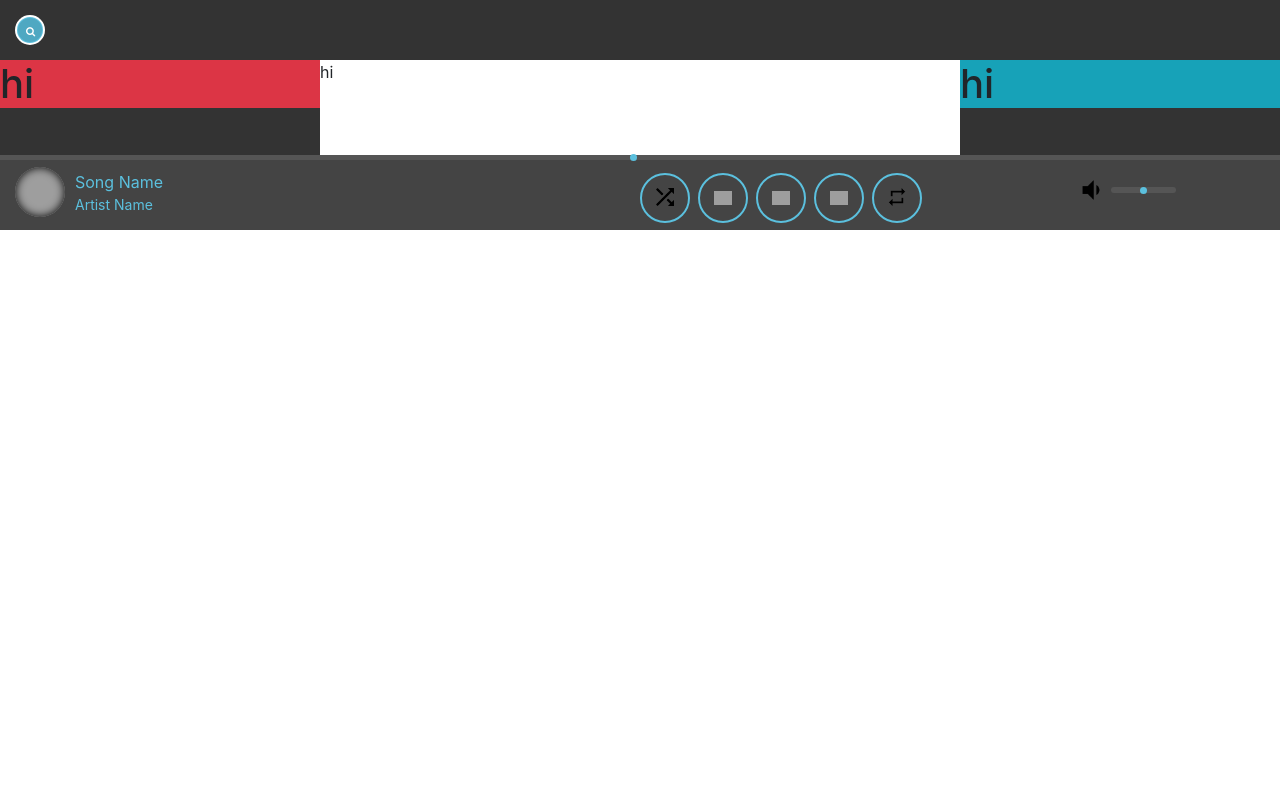
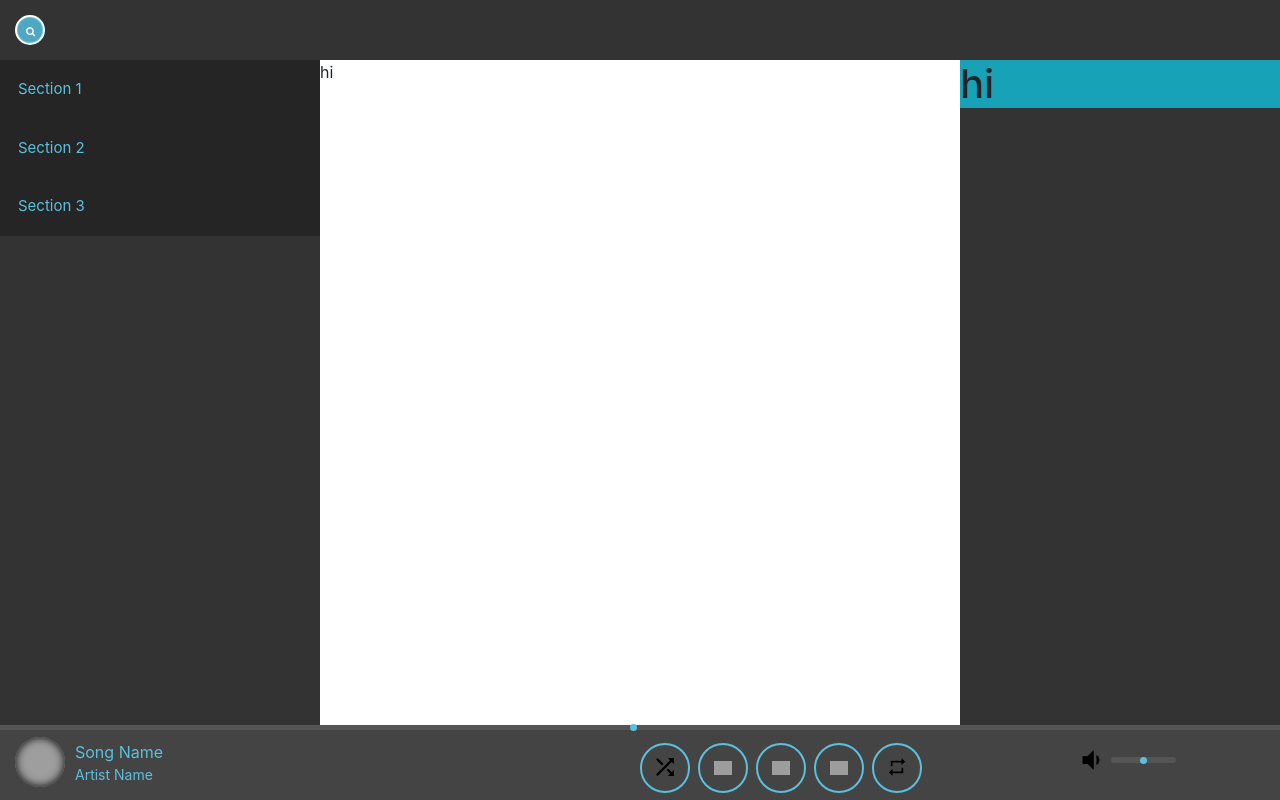
Before and after one commit to amir78729/vue-music-player, a Vue app: page / in a window 1280 px wide. Built offline with nearby package versions, Linux system fonts and the light colour scheme; grey boxes are pictures that could not be loaded.

Commit message:
left panel added

```diff
--- a/src/App.vue
+++ b/src/App.vue
@@ -44,7 +44,7 @@
 
   .side {
     background-color: #333333;
-    height: 100px;
+    height: calc(100vh - 130px);
     /*display: flex;*/
     margin: 0;
     padding: 0;
@@ -52,12 +52,13 @@
   #east {
     float: right;
     /*display: flex;*/
-
+    /*height: 100%;*/
     margin: 0;
     padding: 0;
   }
   #west {
     float: left;
+
     /*display: flex;*/
     margin: 0;
     padding: 0;
--- a/src/components/LeftPanel.vue
+++ b/src/components/LeftPanel.vue
@@ -1,3 +1,60 @@
 <template>
-  <div class="bg-danger"><h1>hi</h1></div>
+  <div style="overflow: auto;">
+    <button class="btn accordion">Section 1</button>
+    <div class="panel">
+      <p>Lorem ipsum dolor sit amet, consectetur adipisicing elit, sed do eiusmod tempor incididunt ut labore et dolore magna aliqua. Ut enim ad minim veniam, quis nostrud exercitation ullamco laboris nisi ut aliquip ex ea commodo consequat.</p>
+    </div>
+
+    <button class="btn accordion">Section 2</button>
+    <div class="panel">
+      <p>Lorem ipsum dolor sit amet, consectetur adipisicing elit, sed do eiusmod tempor incididunt ut labore et dolore magna aliqua. Ut enim ad minim veniam, quis nostrud exercitation ullamco laboris nisi ut aliquip ex ea commodo consequat.</p>
+    </div>
+
+    <button class="btn accordion">Section 3</button>
+    <div class="panel">
+      <p>Lorem ipsum dolor sit amet, consectetur adipisicing elit, sed do eiusmod tempor incididunt ut labore et dolore magna aliqua. Ut enim ad minim veniam, quis nostrud exercitation ullamco laboris nisi ut aliquip ex ea commodo consequat.</p>
+    </div>
+  </div>
 </template>
+
+<script>
+
+</script>
+
+<style>
+  .accordion {
+    background-color: #252525;
+    color: #5bc0de;
+    cursor: pointer;
+    padding: 18px;
+    width: 100%;
+    border: none;
+    text-align: left;
+    outline: none;
+    font-size: 15px;
+    transition: all .4s;
+    border-radius: 0;
+    box-shadow: 0 0 0px 0px #5bc0de inset;
+
+  }
+
+  .active, .accordion:hover {
+    background-color: #232323;
+    color: #5bc0de;
+    transition: all .4s;
+
+  }
+
+  .accordion:focus{
+    border: none;
+    outline: none;
+    box-shadow: 0 0 0px 1px #5bc0de inset;
+    transition: all .4s;
+  }
+  .panel {
+    padding: 0 18px;
+    display: none;
+    background-color: white;
+    overflow: hidden;
+  }
+</style>
```
